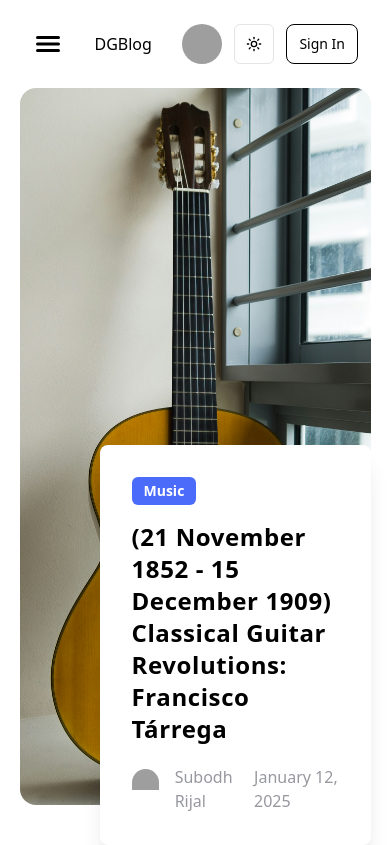
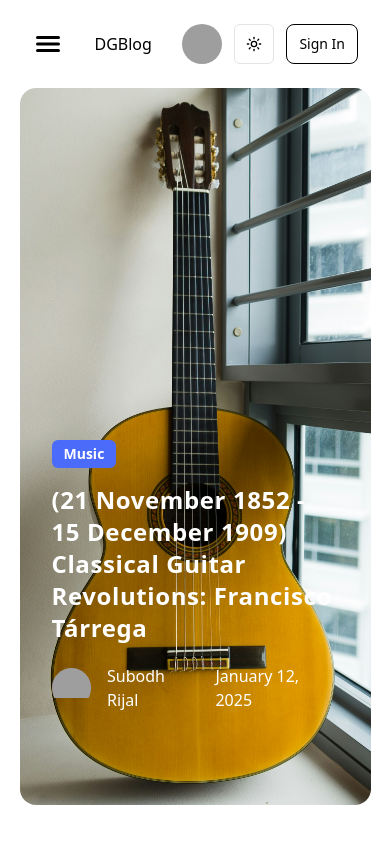
Before and after one commit to Subodh-Hub/Blog-Application-Intern-Digihub-, a React (Vite) app: page /dashboard in a window 390 px wide. Built offline with nearby package versions, Linux system fonts and the light colour scheme; grey boxes are pictures that could not be loaded; a web font is replaced by a local one.

Commit message:
Workedout with responsiveness of the hero

```diff
--- a/src/components/Hero.jsx
+++ b/src/components/Hero.jsx
@@ -6,11 +6,11 @@ const Hero = () => {
     <>
       <div className="flex justify-center dark:bg-customDarkTheme">
         <div className=" z-10 relative w-[90vw] text-black bg-white h-[85vh] dark:bg-customDarkTheme bg-[url('@/assets/images/hero.jpg')] bg-cover bg-center bg-no-repeat rounded-2xl">
-          <div className="absolute bottom-[-40px] left-20 z-40 bg-white shadow-xl p-8 rounded-lg dark:bg-customDarkTheme dark:text-white">
+          <div className="relative z-40 p-8 top-80 xl:absolute xl:top-[600px] xl:left-20 xl:bg-white xl:shadow-xl xl:rounded-lg xl:dark:bg-customDarkTheme dark:text-white">
             <p className="bg-[#4B6BFB] text-white px-3 py-1 font-sans rounded-md w-fit text-sm font-semibold">
               Music
             </p>
-            <h1 className="max-w-md mt-4 text-2xl font-bold leading-8 tracking-wide text-left text-sans">
+            <h1 className="max-w-md mt-4 text-2xl font-bold leading-8 tracking-wide text-left text-white text-sans xl:text-black xl:dark:text-white">
               (21 November 1852 - 15 December 1909) Classical Guitar
               Revolutions: Francisco Tárrega
             </h1>
@@ -22,8 +22,12 @@ const Hero = () => {
                   <AvatarFallback>CN</AvatarFallback>
                 </Avatar>
               </div>
-              <p className="text-[#97989F] text-base hover:cursor-pointer">Subodh Rijal</p>
-              <p className="text-[#97989F] text-base">January 12, 2025</p>
+              <p className="text-white xl:text-[#97989F] text-base hover:cursor-pointer">
+                Subodh Rijal
+              </p>
+              <p className="text-white xl:text-[#97989F] text-base">
+                January 12, 2025
+              </p>
             </div>
           </div>
         </div>
```
